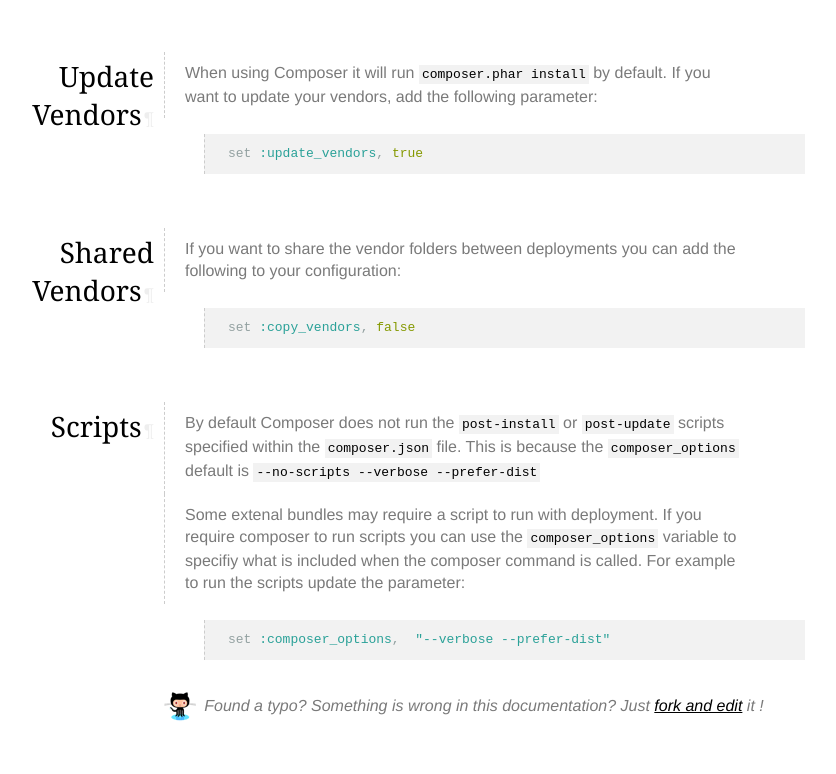
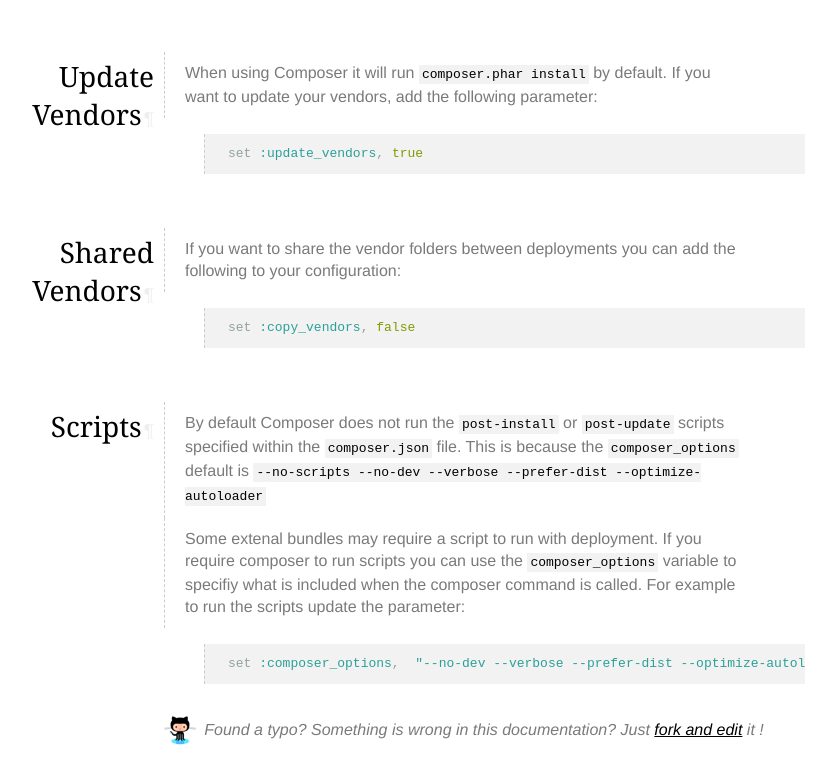
Before and after one commit to everzet/capifony, a Jekyll site: the page built from cookbook/composer-vendors.markdown, in a window 1280 px wide. Shown: the part 355-1129 px from the top of the page, without its empty margins (156-992 px from the left). Built offline with Jekyll 4.4.1, drawn with Linux system fonts in a browser that asks for light colours; nearby versions of some CDN libraries; before the commit the page ends 1105 px from its top, so only the background shows below that.

Commit message:
Updated docs related to the changes introduced in everzet/capifony#372

```diff
--- a/cookbook/composer-vendors.markdown
+++ b/cookbook/composer-vendors.markdown
@@ -39,7 +39,7 @@ set :copy_vendors, false
 
 By default Composer does not run the `post-install` or `post-update` scripts
 specified within the `composer.json` file. This is because the `composer_options`
-default is `--no-scripts --verbose --prefer-dist`
+default is `--no-scripts --no-dev --verbose --prefer-dist --optimize-autoloader`
 
 Some extenal bundles may require a script to run with deployment. If you require
 composer to run scripts you can use the `composer_options` variable to specifiy
@@ -47,5 +47,5 @@ what is included when the composer command is called. For example to run the scr
 update the parameter:
 
 {% highlight ruby %}
-set :composer_options,  "--verbose --prefer-dist"
+set :composer_options,  "--no-dev --verbose --prefer-dist --optimize-autoloader"
 {% endhighlight %}
```
